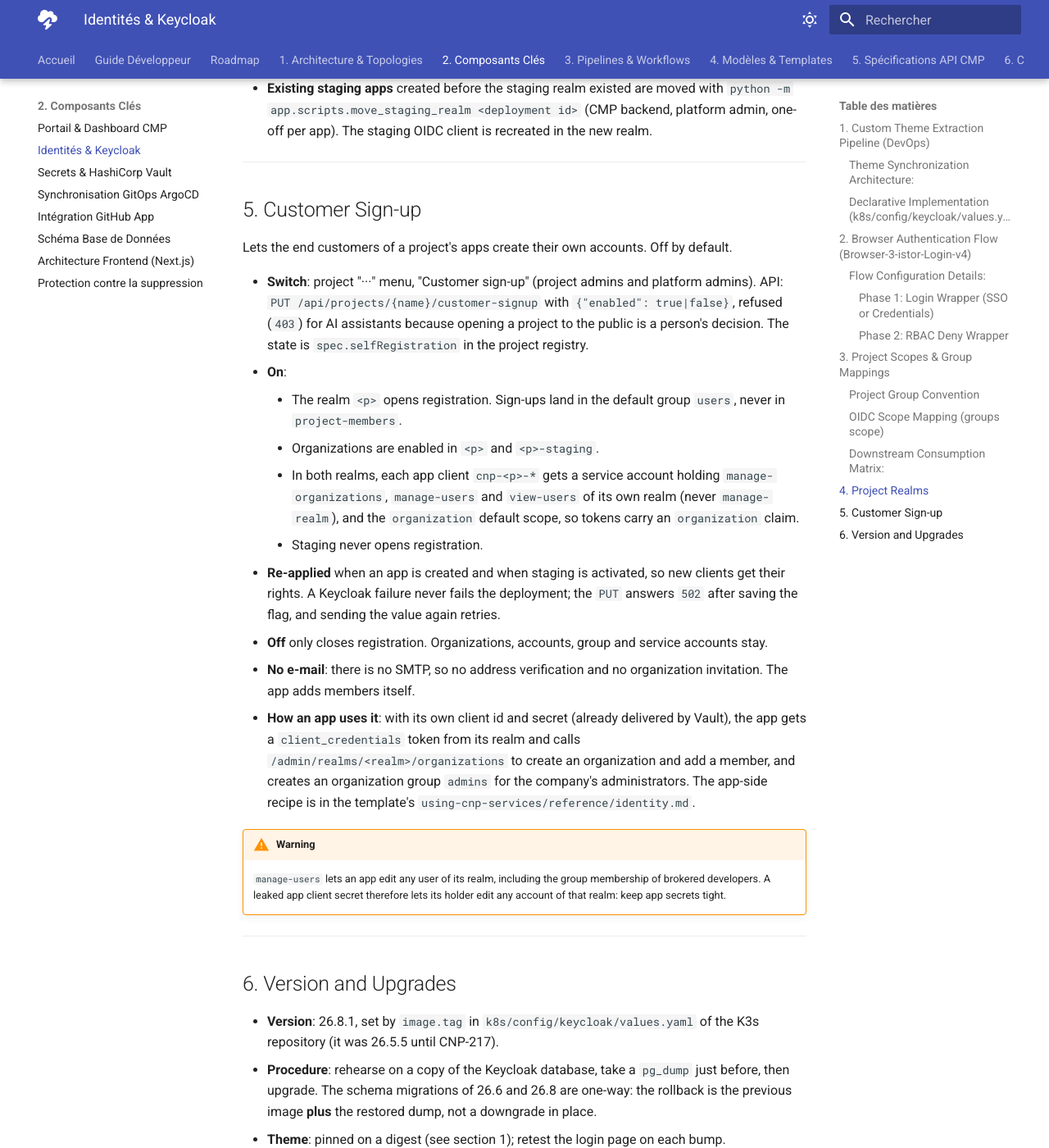
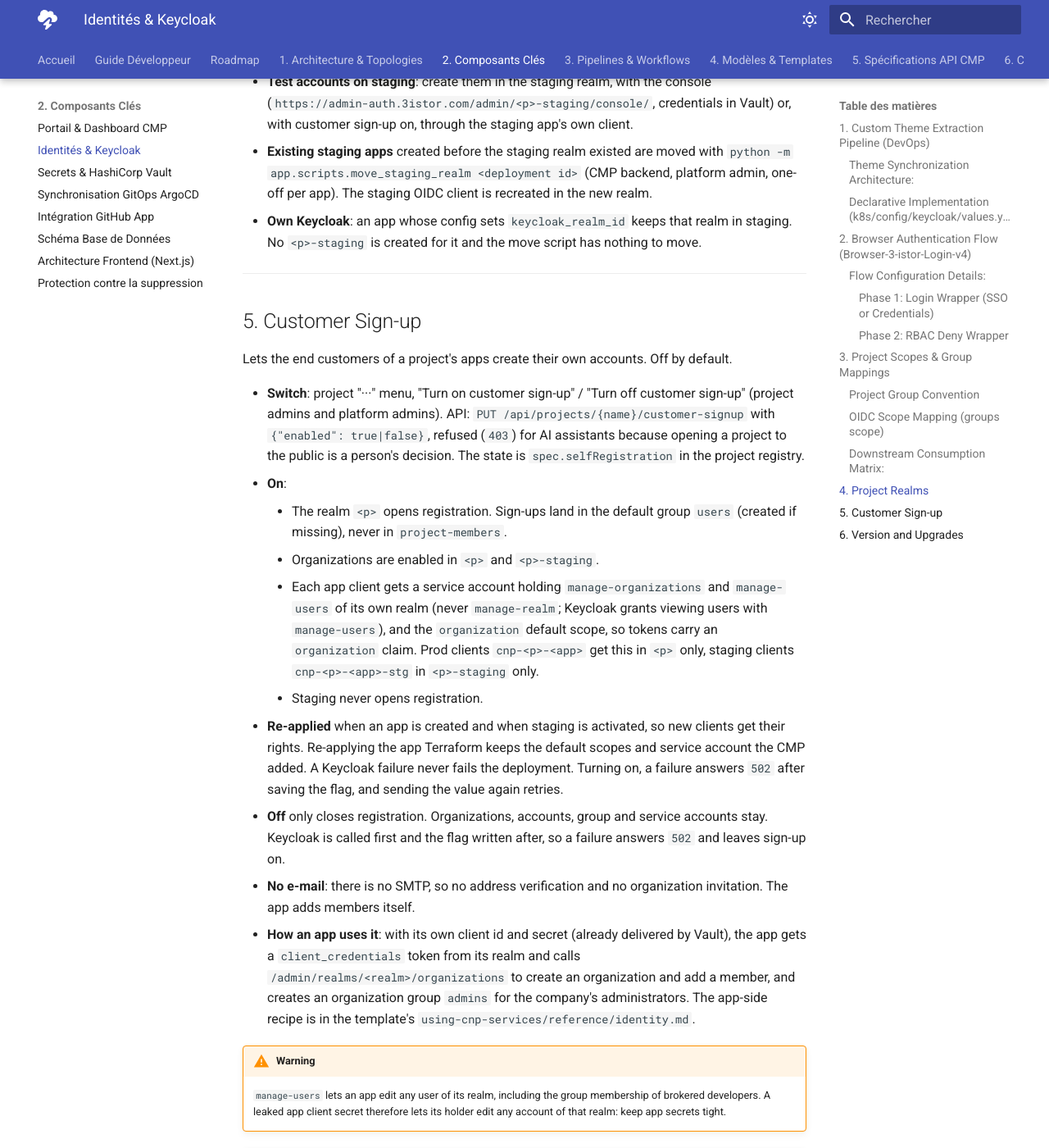
Before and after one commit to 3-Istor/cnp-docs, an MkDocs documentation site: the page built from docs/02-core-components/02-identity-keycloak.md, in a window 1280 px wide and 1400 px high, scrolled down 6040 px. Shown: the whole window at 82% size. Built offline with MkDocs 1.6.1 and Material for MkDocs 9.7.7, drawn with Linux system fonts in a browser that asks for light colours; some of the changed text lies outside the part shown.

Commit message:
docs: fix staging diff, sign-up and identity details (CNP-211, CNP-221)
Co-Authored-By: Claude Opus 5.5 <noreply@anthropic.com>

```diff
--- a/docs/02-core-components/02-identity-keycloak.md
+++ b/docs/02-core-components/02-identity-keycloak.md
@@ -44,7 +44,7 @@ extraVolumeMounts: |
 # InitContainer copy-paste mechanism
 extraInitContainers: |
   - name: theme-provider-init
-    # Pinned on a digest: the theme overrides internal login templates and must be retested on every Keycloak bump.
+    # Pinned: the theme overrides internal login templates and must be retested on every Keycloak bump.
     image: ghcr.io/thegostsniperfr/keycloak-theme-kube-lab@sha256:c31626bb1de27aea9339e6d8fab99d0d4b395c6165ee52f10698083e522dd37a
     imagePullPolicy: IfNotPresent
     volumeMounts:
@@ -116,13 +116,14 @@ resource "keycloak_authentication_execution_config" "condition_role_config" {
 Keycloak maps tenant permissions into OIDC tokens to enforce downstream security boundaries.
 
 ### Project Group Convention
-When a project is created, the CMP dynamically provisions two groups in the platform realm (`3istor`):
+When a project is created, the CMP dynamically provisions three groups in the platform realm (`3istor`):
 * `project-<project_name>-admins`
 * `project-<project_name>-members`
+* `project-<project_name>-guests`
 
 Each project realm (see [section 4](#4-project-realms)) has its own flat groups, filled at every broker login from the platform groups above (the mapper re-evaluates the claim each time, so removing someone from the platform group removes them from the realm group at their next login):
 * `project-admins` and `project-members`: the project's developers. These are the names applications and `ingress.allowedGroups` see.
-* `users`: customers who signed up (see [section 5](#5-customer-sign-up)). Never `project-members`.
+* `users`: only in the prod realm `<p>`, created when [customer sign-up](#5-customer-sign-up) is first turned on, never in `<p>-staging`. It is the realm's default group: Keycloak adds it to **every** new account (sign-ups, accounts an app creates, service-account users, developers at their first broker login), so it does not mean "customer". Apps rely on organization membership instead.
 
 ### OIDC Scope Mapping (`groups` scope)
 To transmit these memberships securely to downstream consumers (ArgoCD, Envoy Gateway, Vault), Keycloak maps group memberships into the JWT token payload.
@@ -146,7 +147,7 @@ resource "keycloak_openid_group_membership_protocol_mapper" "group_mapper" {
 
 ### Downstream Consumption Matrix:
 * **ArgoCD**: Reads the `groups` claim. If it contains `project-alpha-admins`, it grants sync/override permissions inside the matching `project-alpha` ArgoCD `AppProject`.
-* **Envoy Gateway**: Reads the `groups` claim of the project realm token at the edge. If `ingress.allowedGroups` is set and the user tries to access `api.alpha.3istor.com` without `project-members` or `project-admins`, Envoy blocks the connection. Without `allowedGroups`, any account of the realm gets in, and the token is forwarded to the app either way (see the [generic chart](../04-templates/02-helm-generic-chart.md#d-edge-sso-openid-connect-securitypolicyyaml)).
+* **Envoy Gateway**: Reads the `groups` claim of the project realm token at the edge. If `ingress.allowedGroups` is set and the user tries to access `api.alpha.3istor.com` without `project-members` or `project-admins`, Envoy blocks the connection. Token forwarding is described in the [generic chart](../04-templates/02-helm-generic-chart.md#d-edge-sso-openid-connect-securitypolicyyaml).
 * **Vault**: Maps the `groups` claim to a Vault identity group alias, granting access to the `kvv2/data/projects/alpha/*` path.
 
 ---
@@ -165,6 +166,7 @@ The staging realm has the same content as the prod one (broker client `broker-<p
 * **Wiring**: when staging is turned on, the CMP writes `ingress.realm` and `auth.realm` in `deploy/env/staging/*.yaml`, so the staging route authenticates against the staging realm. An app that validates tokens must therefore read its issuer per environment (`https://auth.3istor.com/realms/<p>-staging`); a prod issuer rejects every staging token.
 * **Test accounts on staging**: create them in the staging realm, with the console (`https://admin-auth.3istor.com/admin/<p>-staging/console/`, credentials in Vault) or, with customer sign-up on, through the staging app's own client.
 * **Existing staging apps** created before the staging realm existed are moved with `python -m app.scripts.move_staging_realm <deployment id>` (CMP backend, platform admin, one-off per app). The staging OIDC client is recreated in the new realm.
+* **Own Keycloak**: an app whose config sets `keycloak_realm_id` keeps that realm in staging. No `<p>-staging` is created for it and the move script has nothing to move.
 
 ---
 
@@ -172,27 +174,29 @@ The staging realm has the same content as the prod one (broker client `broker-<p
 
 Lets the end customers of a project's apps create their own accounts. Off by default.
 
-* **Switch**: project "···" menu, "Customer sign-up" (project admins and platform admins). API: `PUT /api/projects/{name}/customer-signup` with `{"enabled": true|false}`, refused (`403`) for AI assistants because opening a project to the public is a person's decision. The state is `spec.selfRegistration` in the project registry.
+* **Switch**: project "···" menu, "Turn on customer sign-up" / "Turn off customer sign-up" (project admins and platform admins). API: `PUT /api/projects/{name}/customer-signup` with `{"enabled": true|false}`, refused (`403`) for AI assistants because opening a project to the public is a person's decision. The state is `spec.selfRegistration` in the project registry.
 * **On**:
-    * The realm `<p>` opens registration. Sign-ups land in the default group `users`, never in `project-members`.
+    * The realm `<p>` opens registration. Sign-ups land in the default group `users` (created if missing), never in `project-members`.
     * Organizations are enabled in `<p>` and `<p>-staging`.
-    * In both realms, each app client `cnp-<p>-*` gets a service account holding `manage-organizations`, `manage-users` and `view-users` of its own realm (never `manage-realm`), and the `organization` default scope, so tokens carry an `organization` claim.
+    * Each app client gets a service account holding `manage-organizations` and `manage-users` of its own realm (never `manage-realm`; Keycloak grants viewing users with `manage-users`), and the `organization` default scope, so tokens carry an `organization` claim. Prod clients `cnp-<p>-<app>` get this in `<p>` only, staging clients `cnp-<p>-<app>-stg` in `<p>-staging` only.
     * Staging never opens registration.
-* **Re-applied** when an app is created and when staging is activated, so new clients get their rights. A Keycloak failure never fails the deployment; the `PUT` answers `502` after saving the flag, and sending the value again retries.
-* **Off** only closes registration. Organizations, accounts, group and service accounts stay.
+* **Re-applied** when an app is created and when staging is activated, so new clients get their rights. Re-applying the app Terraform keeps the default scopes and service account the CMP added. A Keycloak failure never fails the deployment. Turning on, a failure answers `502` after saving the flag, and sending the value again retries.
+* **Off** only closes registration. Organizations, accounts, group and service accounts stay. Keycloak is called first and the flag written after, so a failure answers `502` and leaves sign-up on.
 * **No e-mail**: there is no SMTP, so no address verification and no organization invitation. The app adds members itself.
 * **How an app uses it**: with its own client id and secret (already delivered by Vault), the app gets a `client_credentials` token from its realm and calls `/admin/realms/<realm>/organizations` to create an organization and add a member, and creates an organization group `admins` for the company's administrators. The app-side recipe is in the template's `using-cnp-services/reference/identity.md`.
 
 !!! warning
     `manage-users` lets an app edit any user of its realm, including the group membership of brokered developers. A leaked app client secret therefore lets its holder edit any account of that realm: keep app secrets tight.
 
+!!! warning
+    The realm is shared by all apps of the project. With sign-up on, any self-registered account passes the SSO of every app exposed to "project users" (SSO without `allowedGroups`). Switch internal apps to "project members" before turning sign-up on.
+
 ---
 
 ## 6. Version and Upgrades
 
-* **Version**: 26.8.1, set by `image.tag` in `k8s/config/keycloak/values.yaml` of the K3s repository (it was 26.5.5 until CNP-217).
+* **Version**: 26.8.1, set by `image.tag` in `k8s/config/keycloak/values.yaml` of the K3s repository.
 * **Procedure**: rehearse on a copy of the Keycloak database, take a `pg_dump` just before, then upgrade. The schema migrations of 26.6 and 26.8 are one-way: the rollback is the previous image **plus** the restored dump, not a downgrade in place.
-* **Theme**: pinned on a digest (see section 1); retest the login page on each bump.
 * **Sessions**: since 26.7, session cookies use SHA-384, so every user logs in once again after the upgrade.
 * **Open point**: the Keycloak database has no scheduled backup (follow-up). Until then, the `pg_dump` taken before an upgrade is the only copy.
 
```
Also changed, not shown: docs/01-architecture/02-tenancy-and-isolation.md (+2 -2 lines), docs/03-pipelines-and-workflows/06-release-canary.md (+4 -3 lines), docs/07-ai-landing-zone/02-spec.md (+2 -2 lines).
